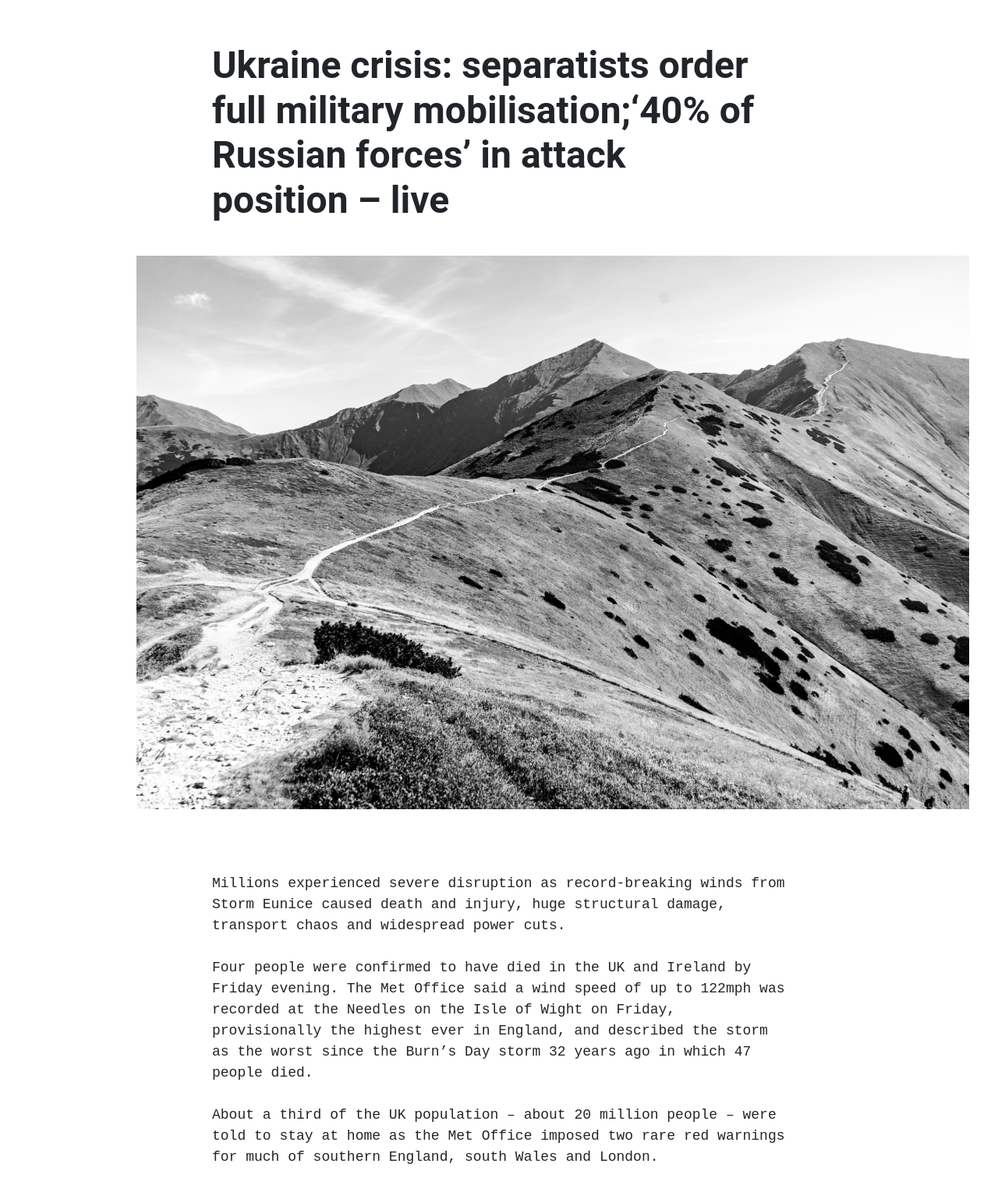
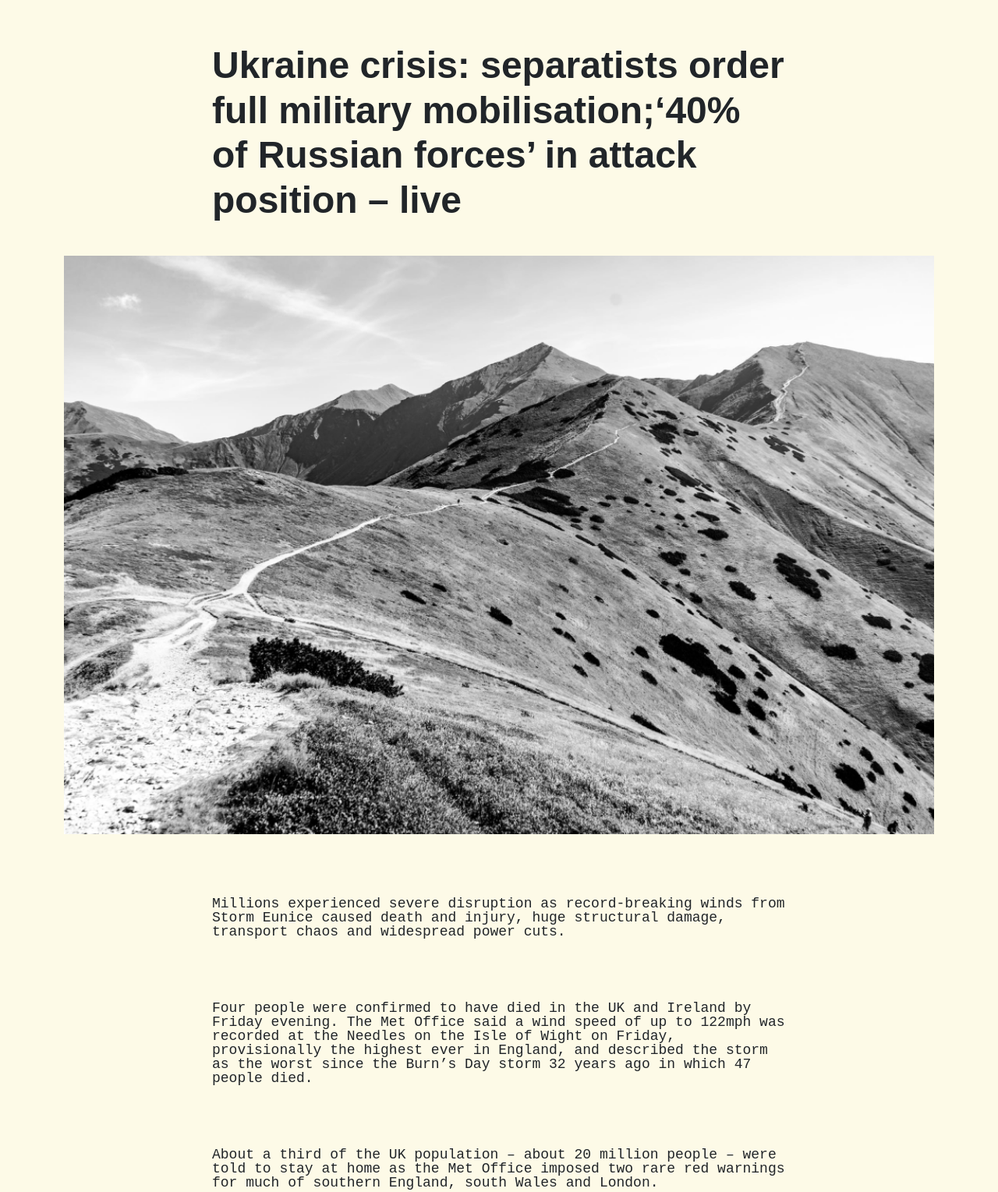
Before and after one commit to FrancescoScanni/Dettaglio-Articolo, a plain HTML site: page index.html in a window 1280 px wide. Shown: the top 1529 px of the page at 78% size. Drawn offline with nearby package versions, Linux system fonts and the light colour scheme.

Commit message:
Modifica Laboratorio

```diff
--- a/immagine.css
+++ /dev/null
@@ -1,7 +0,0 @@
-.col-4 img{
-    margin-top: 35px;
-    margin-left: 92.5px;
-    width: 1068px;
-    height: 710px;
-
-}
--- a/index.html
+++ b/index.html
@@ -5,64 +5,49 @@
     <title>Dettaglio Articolo</title>
     <meta charset="UTF-8">
     <meta name="viewport" content="width=device-width, ">
-    <link rel="stylesheet" type="text/css" href="titolo.css">
-    <link rel="stylesheet" type="text/css" href="immagine.css">
-    <link rel="stylesheet" type="text/css" href="paragrafo.css">
-    <link rel="stylesheet" type="text/css" href="firma.css">
+    <link rel="stylesheet" type="text/css" href="static/css/index.css">
+
+
+
     <link href="https://cdn.jsdelivr.net/npm/bootstrap@5.3.3/dist/css/bootstrap.min.css" rel="stylesheet" integrity="sha384-QWTKZyjpPEjISv5WaRU9OFeRpok6YctnYmDr5pNlyT2bRjXh0JMhjY6hW+ALEwIH" crossorigin="anonymous">
 
 </head>
 
 <body>
+  <body style="background-color: #fdfae7;">
 
 <div class="container">
 
   <div class="row">
-
-    <div class="col-2"></div>
-
-    <div class="col-8">
-      <h1><b>Ukraine crisis: separatists order<br>full military mobilisation;‘40% of<br>Russian forces’ in attack<br> position – live </b></h1>
+    <div class="col-8 offset-2">
+      <h1><b>Ukraine crisis: separatists order full military mobilisation;‘40% of Russian forces’ in attack position – live</b> </h1>
     </div>
+  </div>
 
 
 
+  <div class="row">
+    <div class="col-12">
+      <img src="static/images/image1.png" alt="Immagine">
+    </div>
   </div>
-</div>
-
-
-<div class="container">
-  <div class="row">
-
-    <div class="col-4">
-      <img src="image 1.png" alt="Immagine">
-    </div>
-
-  </div>
-</div>
 
 
 
-<div class="container">
-  <div class="row">
-
-    <div class="col-2"></div>
-
-    <div class="col-8">
-      <p>Millions experienced severe disruption as record-breaking winds from Storm Eunice caused death and injury, huge structural damage, transport chaos and widespread power cuts.<br><br>
-
-        Four people were confirmed to have died in the UK and Ireland by Friday evening. The Met Office said a wind speed of up to 122mph was recorded at the Needles on the Isle of Wight on Friday, provisionally the highest ever in England, and described the storm as the worst since the Burn’s Day storm 32 years ago in which 47 people died.<br><br>
-
-        About a third of the UK population – about 20 million people – were told to stay at home as the Met Office imposed two rare red warnings for much of southern England, south Wales and London.<br><br>
-
-        The disruption closed thousands of schools and businesses. About 435,000 homes were left without power early on Friday evening. Hundreds of train services and flights were cancelled, and major roads closed.</p>
-    </div>
-
-  </div>
-</div>
 
 
-<div class="container">
+  <div class="row">
+    <div class="col-8 offset-2">
+      <p>Millions experienced severe disruption as record-breaking winds from Storm Eunice caused death and injury, huge structural damage, transport chaos and widespread power cuts.
+      <p>Four people were confirmed to have died in the UK and Ireland by Friday evening. The Met Office said a wind speed of up to 122mph was recorded at the Needles on the Isle of Wight on Friday, provisionally the highest ever in England, and described the storm as the worst since the Burn’s Day storm 32 years ago in which 47 people died.</p>
+      <p>About a third of the UK population – about 20 million people – were told to stay at home as the Met Office imposed two rare red warnings for much of southern England, south Wales and London.</p>
+      <p>The disruption closed thousands of schools and businesses. About 435,000 homes were left without power early on Friday evening. Hundreds of train services and flights were cancelled, and major roads closed.</p>
+      </p>
+    </div>
+  </div>
+
+
+
   <div class="row">
     <div class="col-2"></div>
     <div class="col-4">
--- a/paragrafo.css
+++ /dev/null
@@ -1,6 +0,0 @@
-
-.col-8 p{
-    font-family: 'Courier New';
-    margin-top: 82px;
-    font-size: 18px;
-}
--- a/firma.css
+++ b/static/css/firma.css
@@ -1,6 +1,6 @@
 .col-4 p{
     margin-top: 32px;
-    font-family: 'Courier New';
+    font-family: 'Courier New', monospace;
     font-size: 22px;
 
 }
--- /dev/null
+++ b/static/css/immagine.css
@@ -0,0 +1,5 @@
+.col-12 img{
+    margin-top: 35px;
+    width: 100%
+
+}
--- a/index.css
+++ b/static/css/index.css
@@ -1,3 +1,4 @@
 @import "titolo.css";
 @import "immagine.css";
 @import "paragrafo.css";
+@import "firma.css";
--- /dev/null
+++ b/static/css/paragrafo.css
@@ -0,0 +1,7 @@
+
+.offset-2 p{
+    font-family: 'Courier New', monospace;
+    margin-top: 80px;
+    font-size: 18px;
+    line-height: 1;
+}
--- a/titolo.css
+++ b/static/css/titolo.css
@@ -1,9 +1,8 @@
 
-.col-8 h1{
+.offset-2 h1{
     margin-top: 55px;
     text-align: left;
     font-size: 48px;
-    font-family: 'roboto',sans-serif;
-    padding: 0;
+    font-family: 'arial', monospace;
 
 }
```
Also changed, not shown: static/images/image1.png (renamed from image 1.png).
